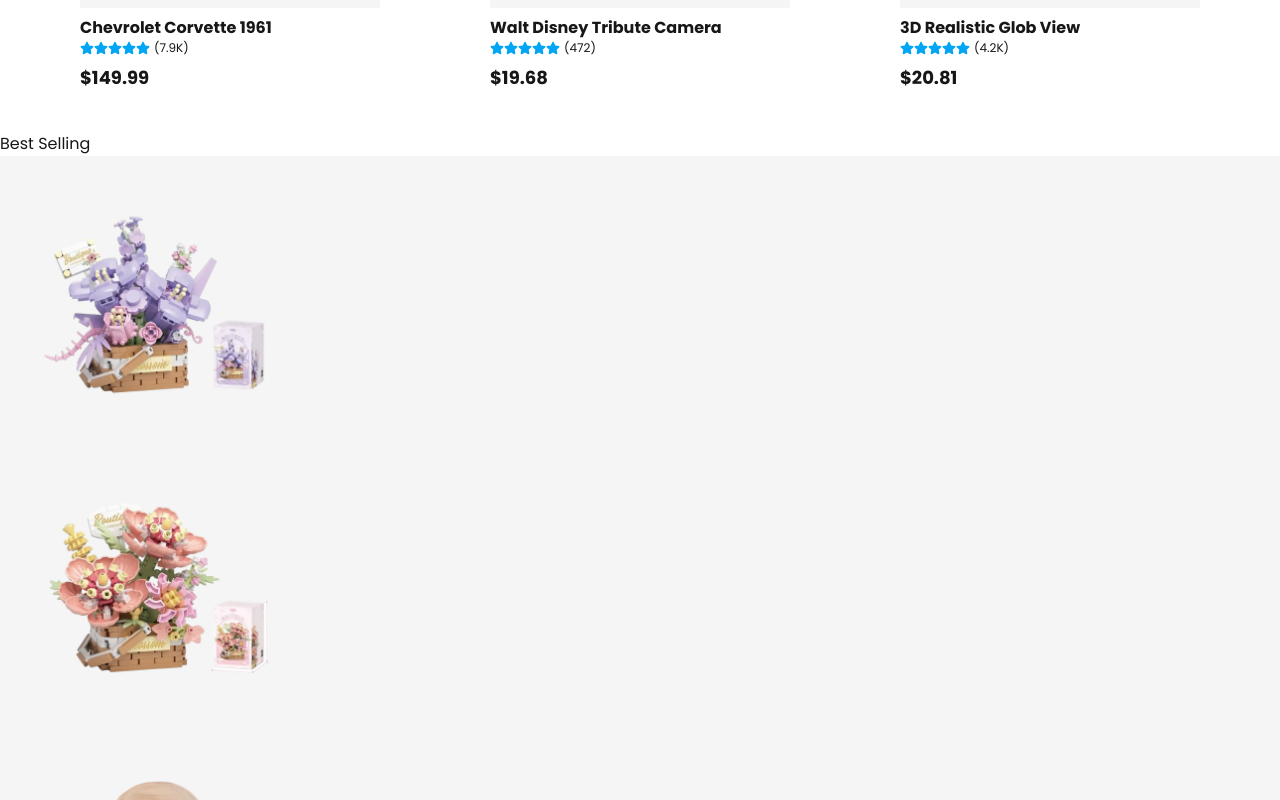
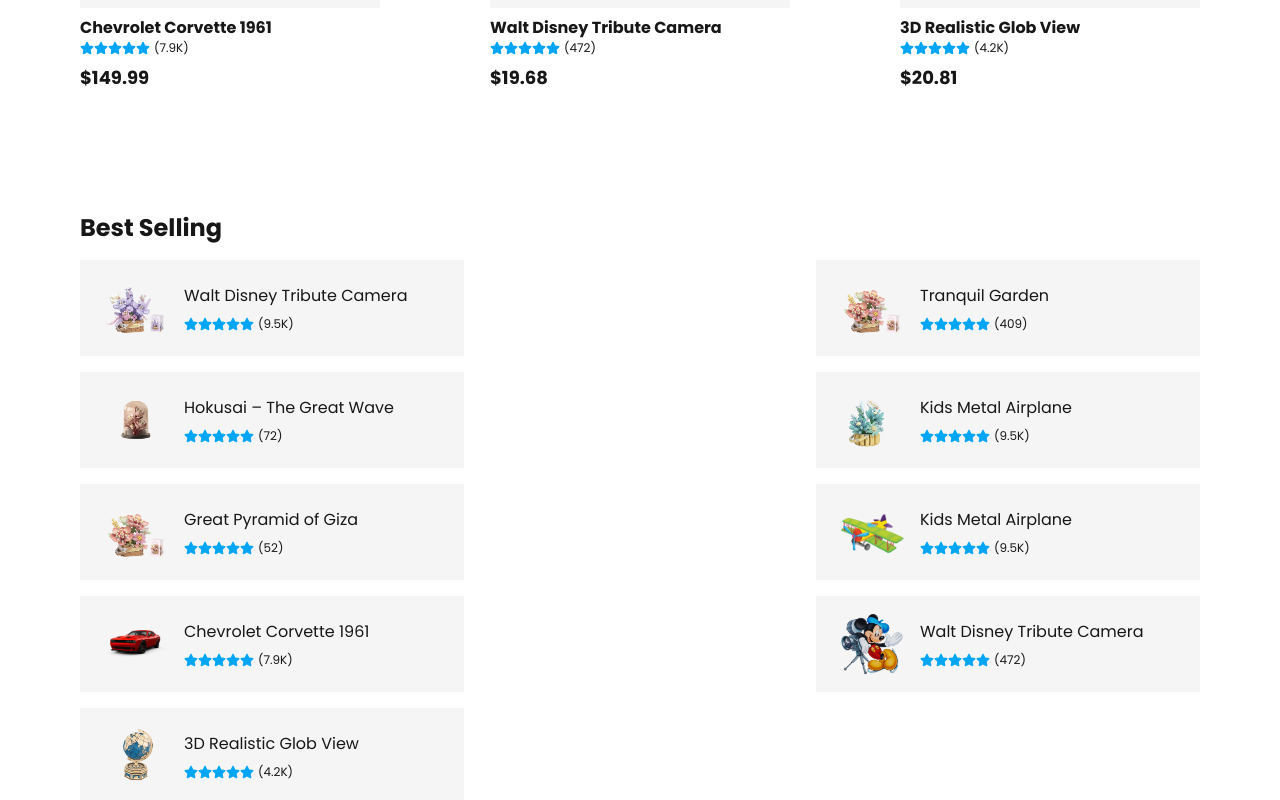
Before and after one commit to Shihab221/keedosweb, a Next.js app: page / in a window 1280 px wide. Shown: the part 4060-4860 px from the top of the page. Built offline with nearby package versions, Linux system fonts and the light colour scheme; a web font is replaced by a local one.

Commit message:
best selling added

```diff
--- a/components/bestSelling.tsx
+++ b/components/bestSelling.tsx
@@ -3,9 +3,10 @@
 import HorizontalCard from './horizontalCard'
 const BestSelling = () => {
   return (
-    <div>
-      <h4>Best Selling</h4>
-      <div>
+    <div className='px-10 sm:px-20 py-10 my-10'>
+      <h4 className='text-2xl text-neutral-900 font-semibold pb-4'>Best Selling</h4>
+      <div className='
+      flex flex-col sm:flex-row gap-4 items-center justify-between flex-wrap'>
         {ProductsData.map((item)=>(
             <HorizontalCard
             {...item}
--- a/components/horizontalCard.tsx
+++ b/components/horizontalCard.tsx
@@ -2,6 +2,7 @@
 import React from 'react'
 import {motion} from 'framer-motion'
 import Image from 'next/image';
+import { FaStar } from 'react-icons/fa';
 export interface ProductCardProps {
   id:number,
   title: string;
@@ -16,20 +17,29 @@
 const HorizontalCard = ({title,price,reviews, image, discount}:ProductCardProps) => {
   return (
     <motion.div
-    className='flex flex-col items-start rounded-lg text-neutral-900 '
+    className='flex flex-wrap w-fit text-neutral-900 w-[400px] '
     initial={{opacity:0 , y:50}}
     whileInView={{opacity:1 , y:0}}
     transition={{duration:0.3}}
     viewport={{once:true}}
     >
-      <div className='flex flex-row justify-between items-center w-full bg-neutral-100 px-2 '>
+      <div className='flex flex-row  items-center w-full bg-neutral-100 px-2 text-neutral-900 w-sm'>
         <Image
             src={image}
             alt='product_image'
             width={100}
             height={100}
-            className='object-contain w-[300px] h-[280px] p-4 bg-neutral-100'
+            className='object-contain w-24 h-24 p-4 bg-neutral-100'
         />
+        <div className='flex flex-col gap-2'>
+          <p>{title}</p>
+          <div className='flex flex-row items-center'>
+          {[...Array(5)].map((_, i) => (
+                    <FaStar key={i} size={14} className='text-sky-500'/>
+                  ))}
+          <p className='text-xs px-1'>({reviews})</p>
+          </div>
+        </div>
       </div>
     </motion.div>
   )
```
